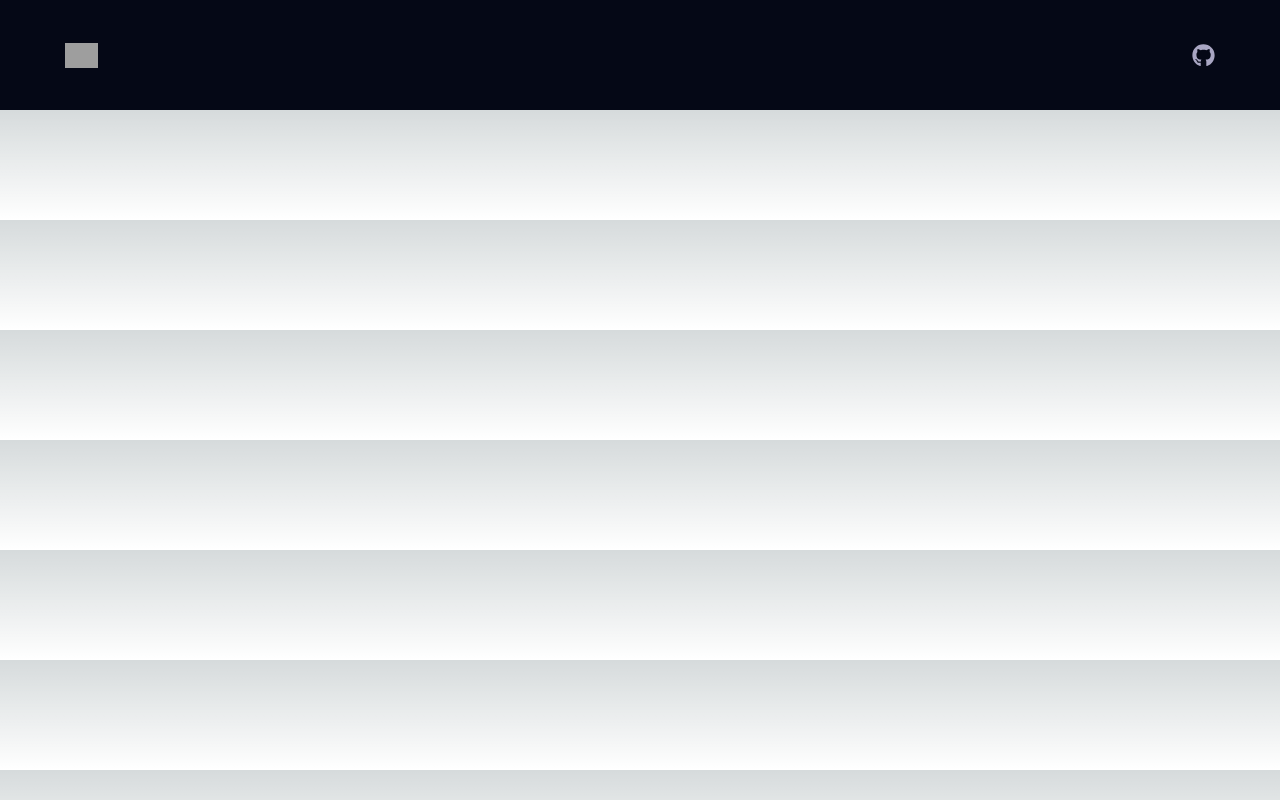
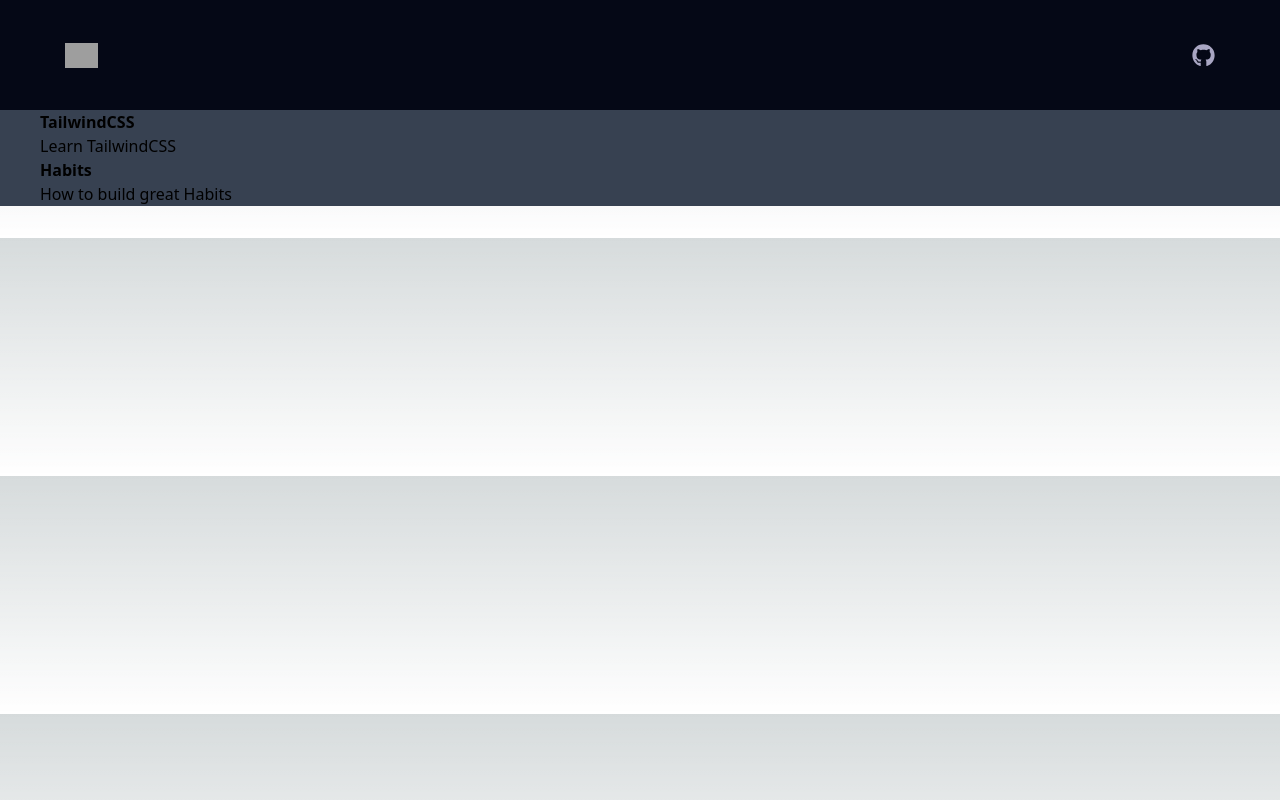
Before and after one commit to gonzagramaglia/cms, a Next.js app: page / in a window 1280 px wide. Built offline with nearby package versions, Linux system fonts and the light colour scheme; grey boxes are pictures that could not be loaded.

Commit message:
Project Structure

```diff
--- a/pages/index.js
+++ b/pages/index.js
@@ -1,8 +1,16 @@
-import { Inter } from 'next/font/google'
-import { FaGithub } from 'react-icons/fa';
+  import { FaGithub } from 'react-icons/fa';
 import Head from 'next/head'
 
-const inter = Inter({ subsets: ['latin'] })
+const posts = [
+  {
+    title: 'TailwindCSS',
+    excerpt: 'Learn TailwindCSS'
+  },
+  {
+    title: 'Habits',
+    excerpt: 'How to build great Habits'
+  }
+];
 
 export default function Home() {
   return (
@@ -28,7 +36,23 @@ export default function Home() {
               <FaGithub size={23} style={{ color: '#a9a6c3' }} />
           </a>
         </nav>
-        <div className='container mx-auto px-10 b-8'>
+        <div className='container mx-auto px-10 mb-8 bg-gray-700 '>
+          <div className='grid grid-cols-1 lg:grid-cols-12 gap-12 '>
+            <div className='lg:col-span-8 col-span-1'>
+              {posts.map( (post, index) => (
+                  <div>
+                    <h2 className='font-bold '>{post.title}</h2>
+                    <h6>{post.excerpt}</h6>
+                  </div>
+                ))}
+            </div>
+            <div className='lg:col-span-4 col-span-1 ' >
+              <div className='lg:sticky relative top-8'>
+
+              </div>
+
+            </div>
+          </div>
         </div>
     </>
   )
```
